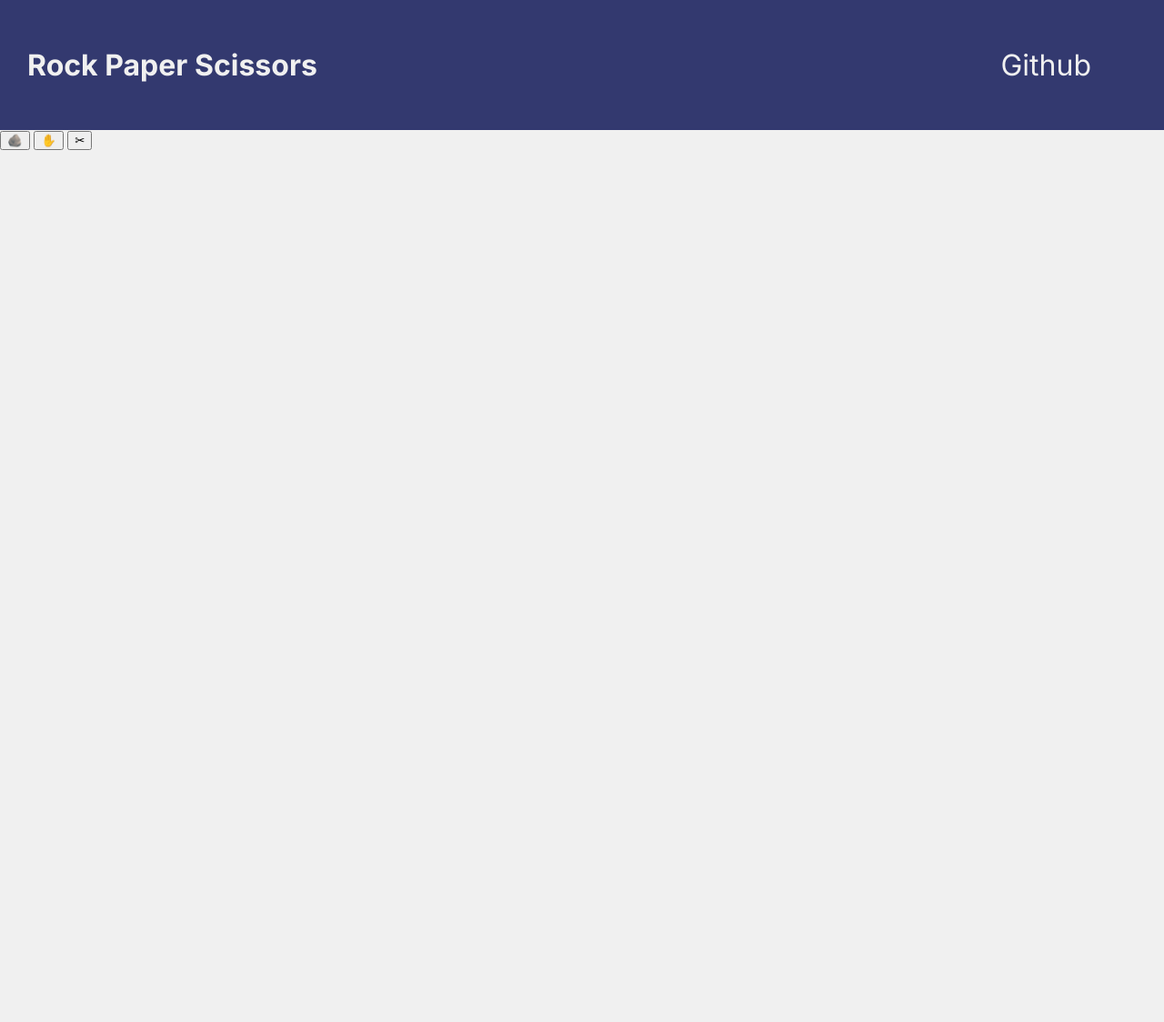
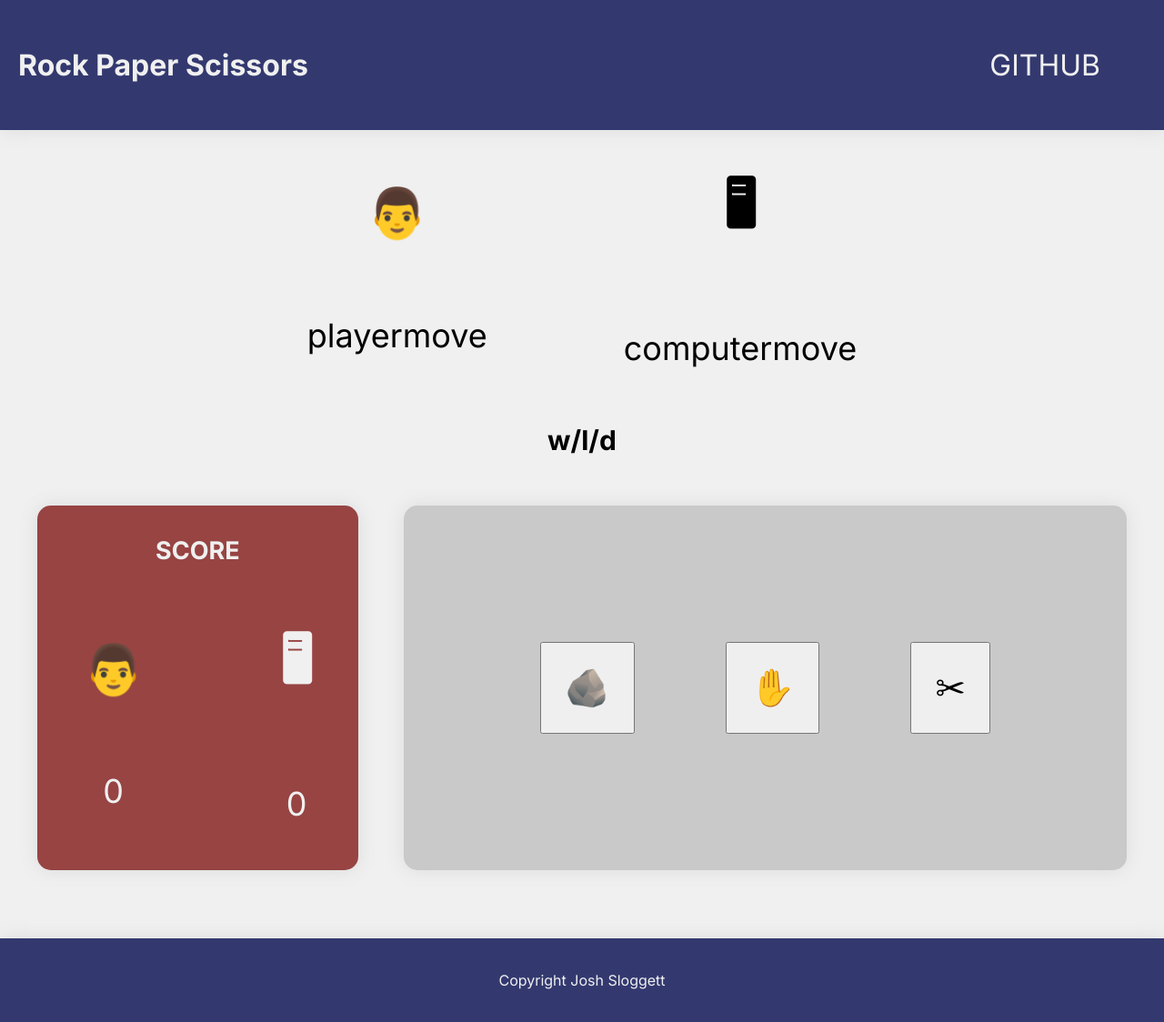
Before and after one commit to sloggo/rock-paper-scissors, a plain HTML site: page index.html in a window 1280 px wide. Shown: the whole page at 91% size. Before the commit the page ends 800 px from the top, so only its background shows below. Drawn offline with Linux system fonts and the light colour scheme.

Commit message:
Complete integration with UI and code

```diff
--- a/app.js
+++ b/app.js
@@ -1,4 +1,7 @@
-let choices = ["rock", "paper", "scissors"]
+let choices = ["Rock", "Paper", "Scissors"]
+
+let playerScore = 0;
+let computerScore = 0;
 
 function createOutput(text) {
     let textline = document.createElement('p');
@@ -15,15 +18,22 @@ function getPlayerChoice(choices) {
 }
 
 function playRound(playerSelection, computerSelection) {
-    createOutput('Computer: ' + computerSelection + ' Player: ' + playerSelection)
     if (playerSelection === computerSelection) {
-        createOutput('draw')
+        winLoss.textContent = 'Draw!'
+        playerScoreText.textContent = playerScore;
+        computerScoreText.textContent = computerScore;
         return 'draw';
-    } else if ((playerSelection === 'paper' && computerSelection === 'rock') || (playerSelection === 'rock' && computerSelection === 'scissors') || (playerSelection === 'scissors' && computerSelection === 'paper')) {
-        createOutput('win')
+    } else if ((playerSelection === 'Paper' && computerSelection === 'Rock') || (playerSelection === 'Rock' && computerSelection === 'Scissors') || (playerSelection === 'Scissors' && computerSelection === 'Paper')) {
+        winLoss.textContent = 'You Win!'
+        playerScore++
+        playerScoreText.textContent = playerScore;
+        computerScoreText.textContent = computerScore;
         return 'win';
     } else {
-        createOutput('lose')
+        winLoss.textContent = 'You Lose!'
+        computerScore++
+        playerScoreText.textContent = playerScore;
+        computerScoreText.textContent = computerScore;
         return 'lose';
     }
 }
@@ -73,10 +83,22 @@ const buttons = document.querySelectorAll('button');
 console.log(buttons)
 const outputDiv = document.querySelector('.content');
 
+const playerMoveCurrent = document.querySelector("#playermovecurrent")
+const computerMoveCurrent = document.querySelector("#computermovecurrent")
+const winLoss = document.querySelector(".winloss")
+
+const playerScoreText = document.querySelector("#playerscore")
+const computerScoreText = document.querySelector("#computerscore")
+
 buttons.forEach((button) => {
 
     button.addEventListener('click', () => {
-        let computerSelection
-        playRound(button.id, getComputerChoice(choices));
+        let computerCurrentChoice = getComputerChoice(choices)
+        playerMoveCurrent.textContent = button.id
+        computerMoveCurrent.textContent = computerCurrentChoice
+        playRound(button.id, computerCurrentChoice);
     });
 });
+
+playerScoreText.textContent = playerScore;
+computerScoreText.textContent = computerScore;
--- a/index.html
+++ b/index.html
@@ -15,14 +15,53 @@
     <div class="header">
         <h1 id="maintitle">Rock Paper Scissors</h1>
         <ul class="nav">
-            <li><a class='navitem' href="https://github.com/sloggo">Github</a></li>
+            <li><a class='navitem' href="https://github.com/sloggo">GITHUB</a></li>
         </ul>
     </div>
 
-    <div class="buttons">
-        <button class='options' id="rock">&#129704</button>
-        <button class='options' id="paper">&#9995</button>
-        <button class='options' id="scissors">&#9986</button>
+    <div class="currentmoves">
+        <div class="movecontainer">
+            <h2 class="currentimg">&#128104</h2>
+            <p id='playermovecurrent' class="currenttext">playermove</p>
+        </div>
+
+        <div class="movecontainer">
+            <h2 class="currentimg">&#128421</h2>
+            <p id='computermovecurrent' class="currenttext">computermove</p>
+        </div>
+
+    </div>
+
+    <h2 class="winloss">w/l/d</h2>
+
+    <div class="buttonsandstatus">
+        <div class="statusbar">
+            <h2>SCORE</h2>
+
+            <div class="currentmoves">
+                <div class="movecontainer">
+                    <h2 class="currentimg">&#128104</h2>
+                    <p id="playerscore">playermove</p>
+                </div>
+
+                <div class="movecontainer">
+                    <h2 class="currentimg">&#128421</h2>
+                    <p id="computerscore">computermove</p>
+                </div>
+
+            </div>
+
+        </div>
+
+        <div class="buttons">
+            <button class='options' id="Rock">&#129704</button>
+            <button class='options' id="Paper">&#9995</button>
+            <button class='options' id="Scissors">&#9986</button>
+        </div>
+    </div>
+
+    <div class="footer">
+        <p>Copyright Josh Sloggett</p>
     </div>
 
 </body>
--- a/style.css
+++ b/style.css
@@ -11,7 +11,8 @@ body{
     align-items: center;
     background-color: #33396f;
     color: #F0F0F0;
-    padding: 20px 30px;
+    padding: 20px 20px;
+    box-shadow: 0px 0px  20px #dbdbdb;
 }
 
 #maintitle > .header{
@@ -31,3 +32,72 @@ a.navitem{
     color: #F0F0F0;
     text-decoration: none;
 }
+
+.buttons{
+    border-radius: 15px;
+    background-color: #c9c9c9;
+    display: flex;
+    justify-content: center;
+    gap: 100px;
+    box-shadow: 0px 0px  20px #dbdbdb;
+    padding: 150px 150px;
+}
+
+.options{
+    padding: 25px;
+    font-size: 40px;
+}
+
+.statusbar{
+    display: flex;
+    padding: 10px 50px;
+    flex-direction: column;
+    align-items: center;
+    background-color: #974443;
+    border-radius: 15px;
+    box-shadow: 0px 0px  20px #dbdbdb;
+    color: #F0F0F0;
+    font-size: 18px;
+    box-shadow: 0px 0px  20px #dbdbdb;
+}
+
+.currentmoves{
+    display: flex;
+    justify-content: center;
+    gap: 150px;
+    font-size: 36px;
+}
+
+.movecontainer{
+    display: flex;
+    gap: 0px;
+    flex-direction: column;
+    justify-content: center;
+    align-items: center;
+}
+
+.buttonsandstatus{
+    margin-top: 30px;
+    display: flex;
+    justify-content: center;
+    gap: 50px;
+}
+
+.winloss{
+    display: flex;
+    justify-content: center;
+    align-items: center;
+    font-size: 30px;
+}
+
+.footer{
+    background-color: #33396F;
+    display: flex;
+    justify-content: center;
+    align-items: center;
+    padding: 20px 40px;
+    margin-bottom: auto;
+    box-shadow: 0px 0px  20px #dbdbdb;
+    color: #F0F0F0;
+    margin-top: 75px;
+}
```
